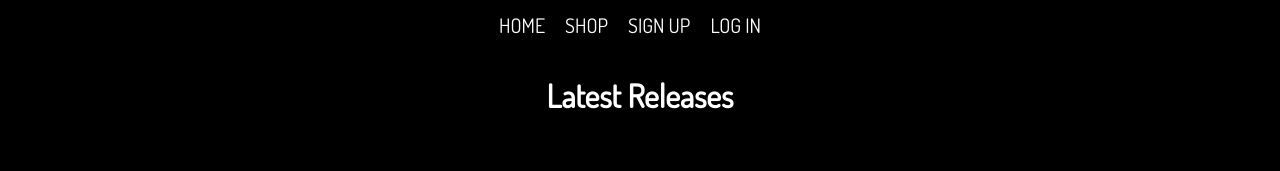
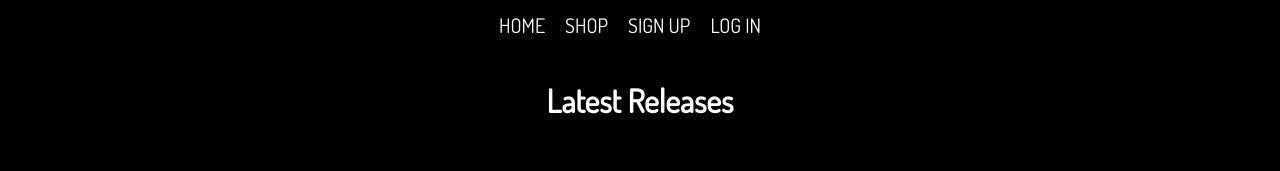
Before and after one commit to Amir-Hackett/OG-SNKRS, a React (Create React App) app in the folder client/: page / in a window 1280 px wide. Both pictures are taken after a click on the link "SHOP". Shown: the top 171 px of the page. Built offline with nearby package versions, Linux system fonts and the light colour scheme; no server answers.

Commit message:
minor css modification

```diff
--- a/client/src/components/Shop/Shop.css
+++ b/client/src/components/Shop/Shop.css
@@ -105,7 +105,7 @@
 
 .card-box-title {
     color: white;
-    margin: 75px 0 0 0;
+    margin: 80px 0 0 0;
     text-align: center;
 }
 
```
